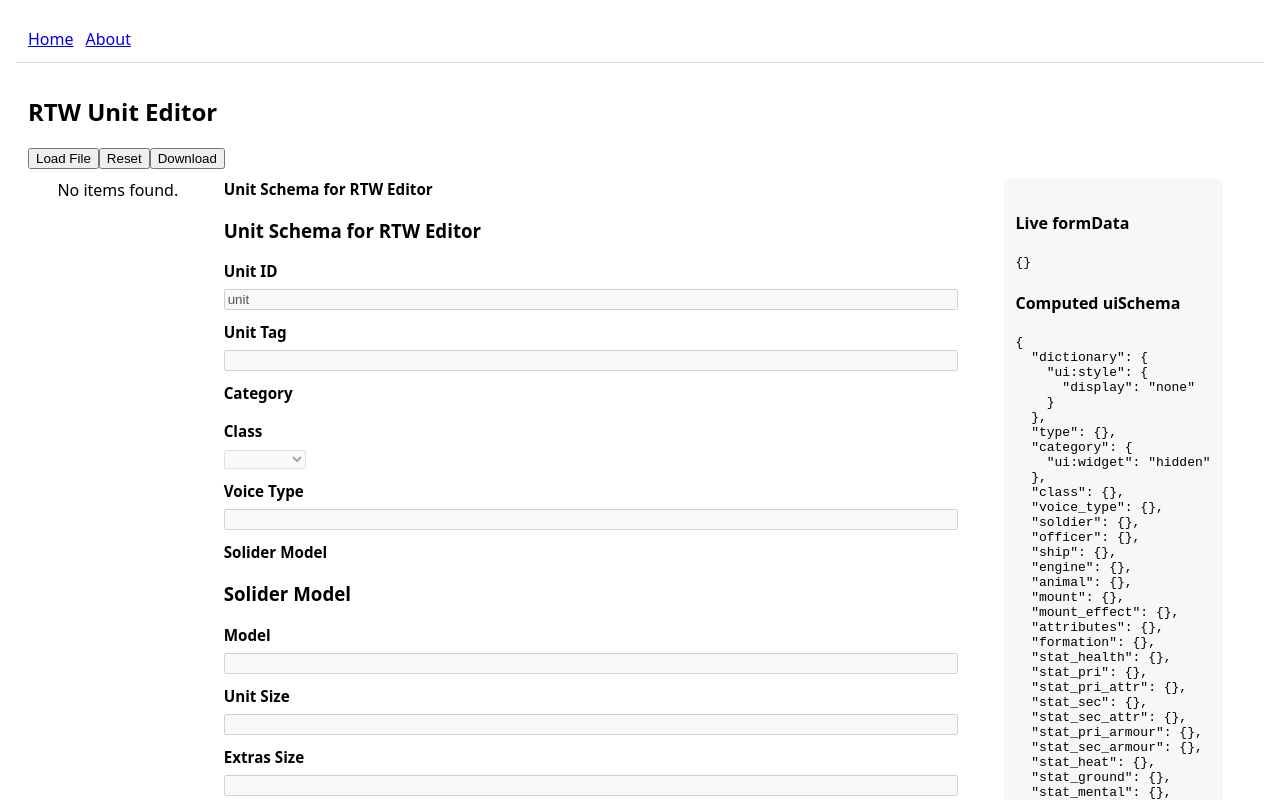
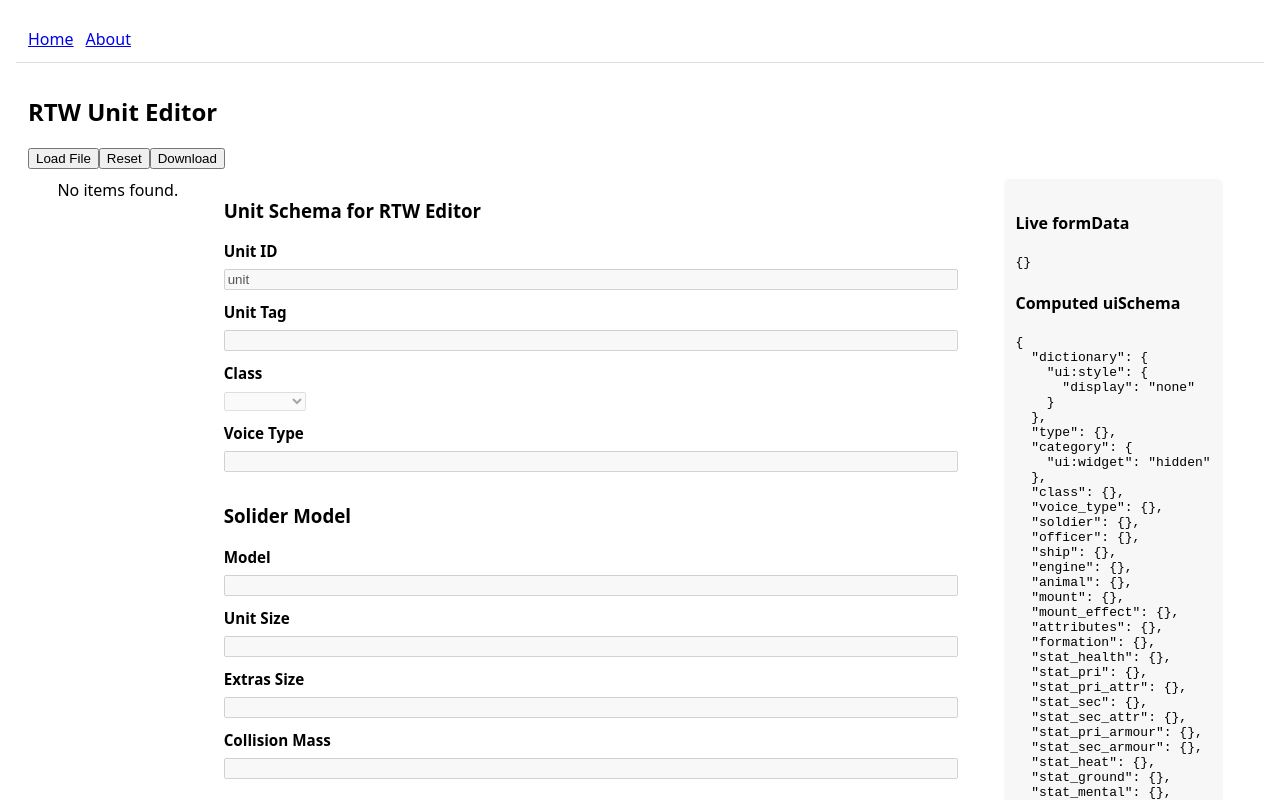
Before and after one commit to PanaPapad/RTW_Editor, a React (Vite) app: page /editor/units in a window 1280 px wide. Shown: the top 800 px of the page. Built offline with nearby package versions, Linux system fonts and the light colour scheme.

Commit message:
#6 Dont render label for object/array type fields

```diff
--- a/src/components/CustomFieldTemplate.jsx
+++ b/src/components/CustomFieldTemplate.jsx
@@ -10,6 +10,8 @@ export default function CustomFieldTemplate(props) {
     errors,
     children,
     uiSchema,
+    schema,
+    hidden,
   } = props;
 
   // Determine column span from uiSchema options (ui:options.col) or ui:col
@@ -21,10 +23,10 @@ export default function CustomFieldTemplate(props) {
     minWidth: 0,
   };
 
-  const hideLabel = uiSchema?.["ui:options"]?.label === false;
-
+  const isNotField = schema?.type === "array" || schema?.type === "object";
+  const hideLabel = uiSchema?.["ui:options"]?.label === false || isNotField;
   return (
-    <div className={classNames} id={id} style={wrapperStyle}>
+    <div className={classNames} id={id} style={wrapperStyle} hidden={hidden}>
       {!hideLabel && label ? (
         <label className="field-label">
           {label}
```
